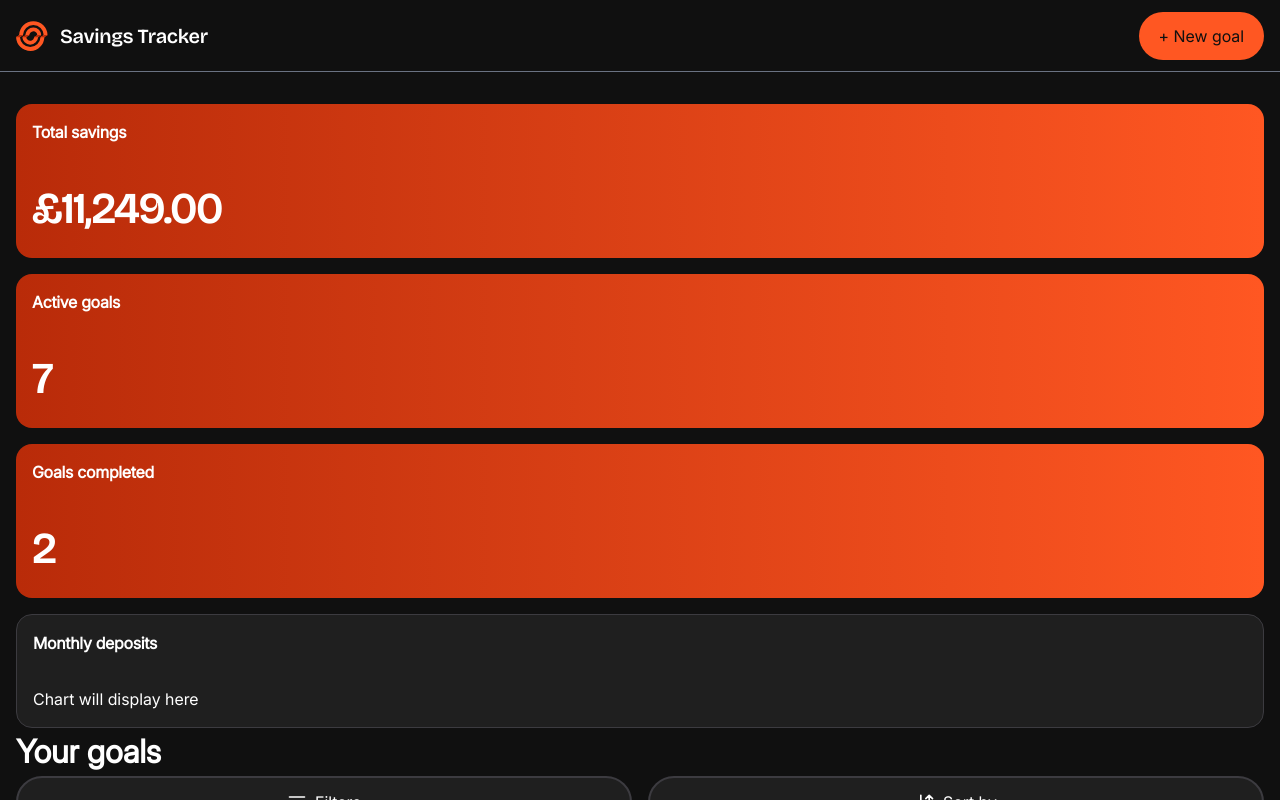
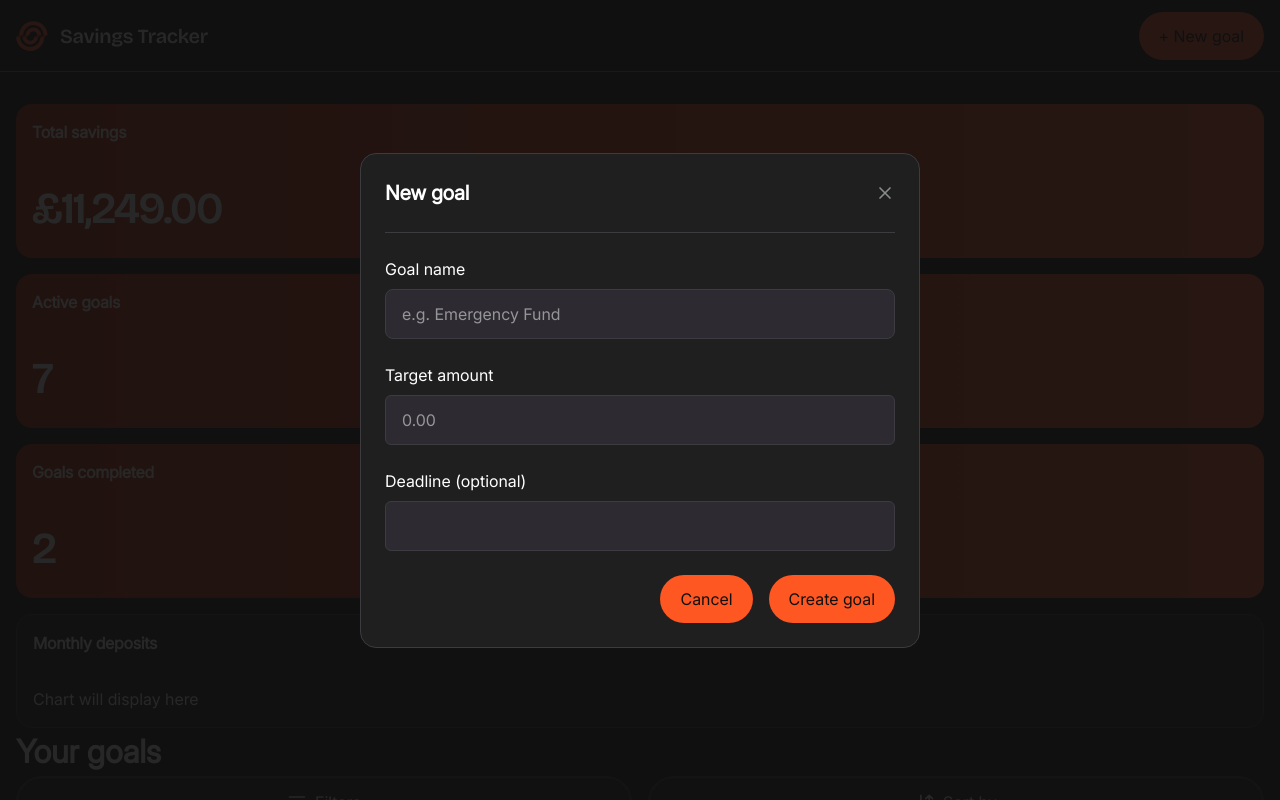
Before and after one commit to bradleyfowler/savings-tracker, a Next.js app: page / in a window 1280 px wide. Both pictures are taken after a click on the button "+ New goal". Shown: the top 800 px of the page. Built offline with nearby package versions, Linux system fonts and the light colour scheme.

Commit message:
feat: add goal modal

```diff
--- a/app/globals.css
+++ b/app/globals.css
@@ -28,6 +28,10 @@
 
 body {
   font-family: var(--font-body);
+}
+
+dialog::backdrop {
+  background: #101010e6;
 }
 
 .font-heading {
--- a/app/page.tsx
+++ b/app/page.tsx
@@ -1,13 +1,24 @@
+"use client";
+import { useRef } from "react";
+
 import DepositCard from "@/components/DepositCard/DepositCard";
 import GoalCard from "@/components/GoalCard/GoalCard";
 import Header from "@/components/Header/Header";
 import ListControls from "@/components/ListControls/ListControls";
 import MetricCard from "@/components/MetricCard/MetricCard";
+import Modal from "@/components/Modal/Modal";
 
 export default function Home() {
+  const modalRef = useRef<HTMLDialogElement>(null);
+
+  const openModal = () => {
+    modalRef.current?.showModal();
+  };
+
   return (
     <div>
-      <Header />
+      <Modal modalRef={modalRef} />
+      <Header onNewGoal={openModal} />
       <main className="px-4 py-8">
         <section>
           <MetricCard title="Total savings" value="£11,249.00" />
--- a/components/Button/Button.tsx
+++ b/components/Button/Button.tsx
@@ -3,17 +3,19 @@ import { ReactNode } from "react";
 type ButtonProps = {
   children: ReactNode;
   type: "primary" | "filter" | "sort";
+  onClick?: () => void;
 };
 
-const Button = ({ type, children }: ButtonProps) => {
+const Button = ({ type, children, onClick }: ButtonProps) => {
   return (
     <button
-      className={`flex items-center gap-2 justify-center
+      className={`flex items-center gap-2 justify-center hover:cursor-pointer
         ${
           type === "primary"
             ? "bg-[#ff5722] rounded-full px-5 py-3 text-[#101010]"
             : "bg-[#1F1F1F] border-2 border-[#3C3B40] rounded-full w-full py-3 text-white"
         }`}
+        onClick={onClick}
     >
       {type === "filter" && (
         <img src="/icon-filter.svg" alt="Filter" className="h-5 w-5" />
--- a/components/Header/Header.tsx
+++ b/components/Header/Header.tsx
@@ -1,7 +1,11 @@
 import Image from "next/image";
 import Button from "@/components/Button/Button";
 
-const Header = () => {
+type HeaderProps = {
+  onNewGoal: () => void;
+};
+
+const Header = ({ onNewGoal }: HeaderProps) => {
   return (
     <header className="flex items-center justify-between h-18 border-b-gray-500 border-b">
       <div className="flex items-center gap-3 ml-4">
@@ -14,7 +18,7 @@ const Header = () => {
         <h1 className="text-preset-3 font-heading">Savings Tracker</h1>
       </div>
       <div className="mr-4">
-        <Button type="primary">+ New goal</Button>
+        <Button type="primary" onClick={onNewGoal}>+ New goal</Button>
       </div>
     </header>
   );
--- /dev/null
+++ b/components/Modal/Modal.tsx
@@ -0,0 +1,65 @@
+import type { RefObject } from "react";
+
+import Button from "../Button/Button";
+
+type ModalProps = {
+  modalRef: RefObject<HTMLDialogElement | null>;
+};
+
+const Modal = ({ modalRef }: ModalProps) => {
+  const closeModal = () => {
+    modalRef.current?.close();
+  };
+
+  return (
+    <dialog
+      ref={modalRef}
+      className="fixed inset-0 m-auto h-fit w-[calc(100%-2rem)] max-w-140 rounded-2xl border border-[#3c3b40] bg-[#1f1f1f] p-6 text-white"
+    >
+      <div className="flex justify-between">
+        <h2 className="text-preset-4">New goal</h2>
+        <button
+          type="button"
+          className="hover:cursor-pointer"
+          onClick={closeModal}
+        >
+          <img src="/icon-cross.svg" alt="Close" />
+        </button>
+      </div>
+      <hr className="my-6 w-full border-[#3c3b40]" />
+      <form>
+        <div className="flex flex-col gap-2 mb-6">
+          <label htmlFor="name">Goal name</label>
+          <input
+            className="rounded-lg border border-[#3c3b40] bg-[#2d2b31] px-4 py-3 text-white outline-none"
+            name="name"
+            placeholder="e.g. Emergency Fund"
+          />
+        </div>
+        <div className="flex flex-col gap-2 mb-6">
+          <label htmlFor="amount">Target amount</label>
+          <input
+            className="rounded-md border border-[#3c3b40] bg-[#2d2b31] px-4 py-3 text-white outline-none"
+            name="amount"
+            placeholder="0.00"
+          />
+        </div>
+        <div className="flex flex-col gap-2 mb-6">
+          <label htmlFor="deadline">Deadline (optional)</label>
+          <input
+            className="rounded-md border border-[#3c3b40] bg-[#2d2b31] px-4 py-3 text-white outline-none"
+            name="deadline"
+          />
+        </div>
+        <div className="flex flex-row gap-4 justify-end">
+          <Button type="primary" onClick={closeModal}>
+            Cancel
+          </Button>
+          <Button type="primary">Create goal</Button>
+        </div>
+      </form>
+    </dialog>
+  );
+};
+
+export default Modal;
```
Also changed, not shown: public/icon-cross.svg (added).
